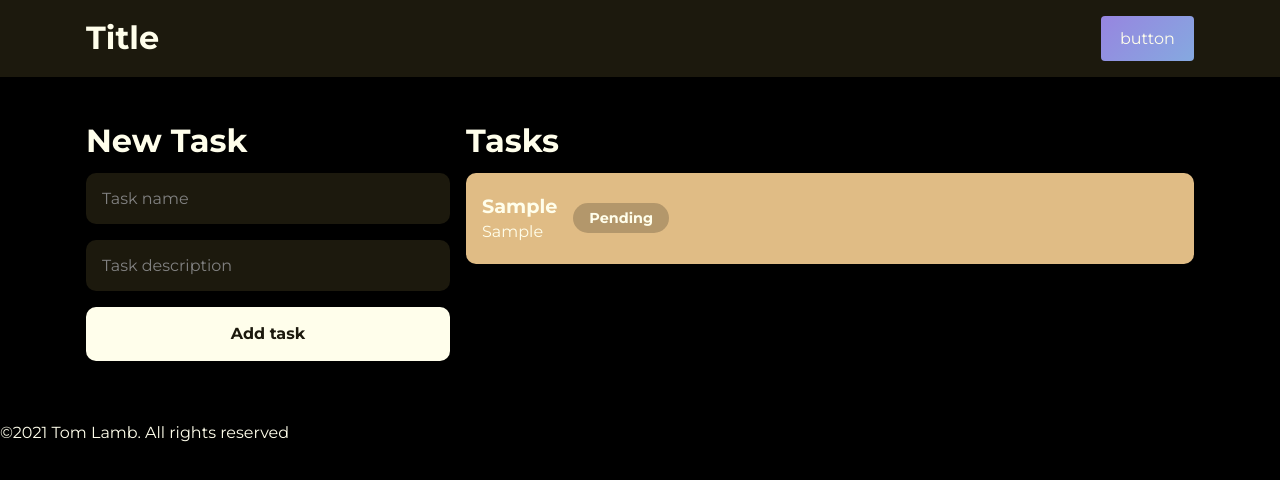
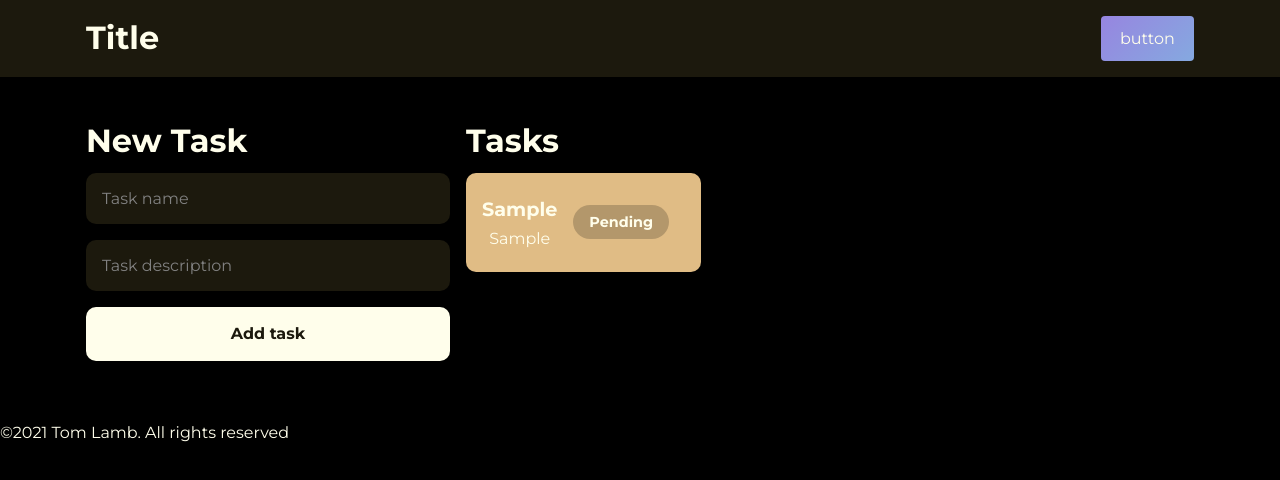
Before and after one commit to Lambtsa/todo-app-react, a React (Create React App) app: page / in a window 1280 px wide. Both pictures are taken after typing "Sample", "Sample" into the empty fields and a click on the button "Add task". Shown: the top 480 px of the page. Built offline with nearby package versions, Linux system fonts and the light colour scheme.

Commit message:
before button refactor

```diff
--- a/src/components/Main.js
+++ b/src/components/Main.js
@@ -1,7 +1,7 @@
 import React, { useState } from 'react';
 
 import Form from './Form';
-import TaskList from './TaskList';
+import Task from './Task';
 import createTaskItem from '../helpers/helpers';
 
 const Main = () => {
@@ -10,14 +10,16 @@ const Main = () => {
   const [description, setDescription] = useState('');
   const [error, setError] = useState(false);
 
+  const handleOnClick = () => {
+
+  };
+
   const handleFormSubmit = e => {
     e.preventDefault();
     if (title === '') {
       setError(true);
     } else {
       const item = createTaskItem(title, description);
-      /* eslint-disable-next-line */
-      console.log(item)
       setTaskList([item, ...taskList]);
       setTitle('');
       setDescription('');
@@ -35,7 +37,13 @@ const Main = () => {
           description={description}
           setDescription={setDescription}
           handleFormSubmit={handleFormSubmit} />
-        <TaskList taskList={taskList} />
+        <section role="contentinfo">
+          <h2>Tasks</h2>
+          <ul>
+            {taskList && taskList
+              .map(task => <Task onTaskClick={handleOnClick} key={task.id} details={task} />)}
+          </ul>
+        </section>
       </main>
     </>
   );
--- a/src/components/Task.js
+++ b/src/components/Task.js
@@ -1,18 +1,19 @@
 import React from 'react';
 
 const Task = ({ details }) => (
-  <li
+  <button
+    type="button"
     className={`listItem ${details.status}`}
     style={details.status === 'pending' ? { backgroundColor: details.color } : ''}>
     <div className="listItem__details">
       <div>
         <h3>{details.content.title}</h3>
-        <p>{details.content.description}</p>
+        <p>{details.content.description || 'No description'}</p>
       </div>
       <p className={`listItem__tag ${details.status}`}>{details.status}</p>
     </div>
     {details.status === 'done' && <button type="button" className="listItem__btn">Remove</button>}
-  </li>
+  </button>
 );
 
 export default Task;
--- a/src/components/TaskList.js
+++ /dev/null
@@ -1,14 +0,0 @@
-import React from 'react';
-import Task from './Task';
-
-const TaskList = ({ taskList, onTaskClick }) => (
-  <section role="contentinfo">
-    <h2>Tasks</h2>
-    <ul>
-      {taskList && taskList
-        .map(task => <Task onTaskClick={onTaskClick} key={task.id} details={task} />)}
-    </ul>
-  </section>
-);
-
-export default TaskList;
```
Also changed, not shown: 1 other file (tests, documents, lock files or other folders).
